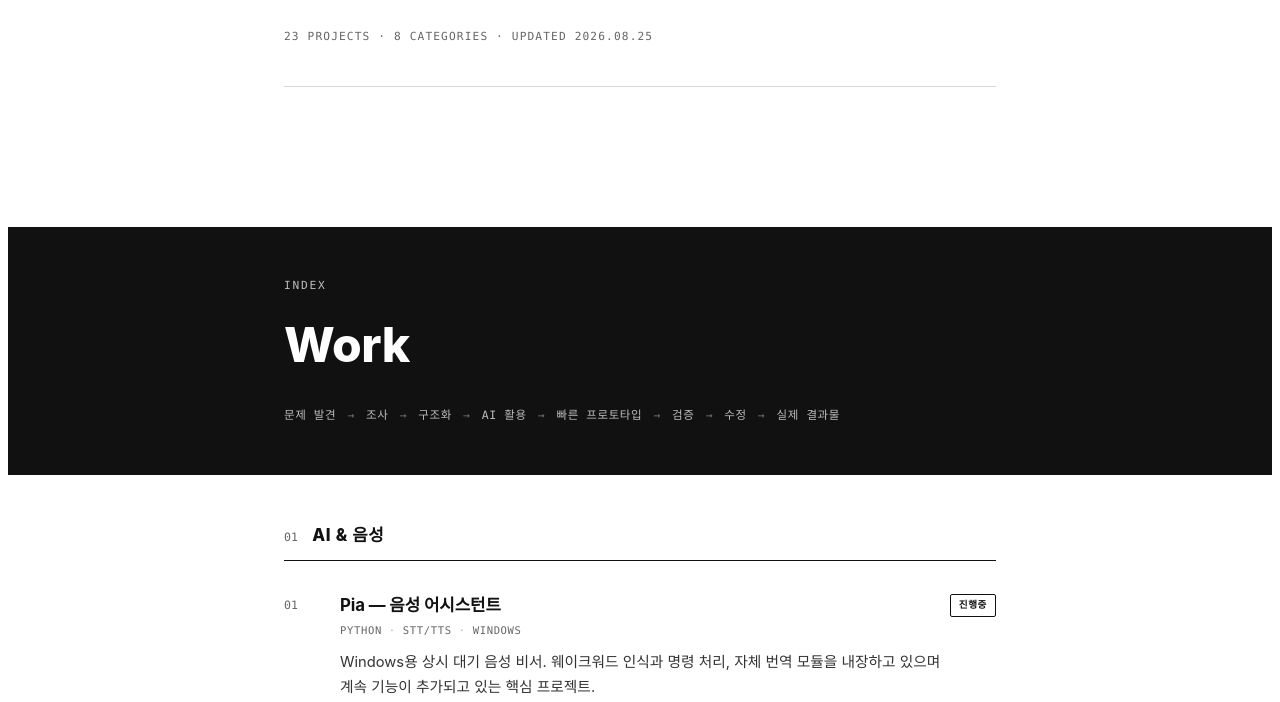
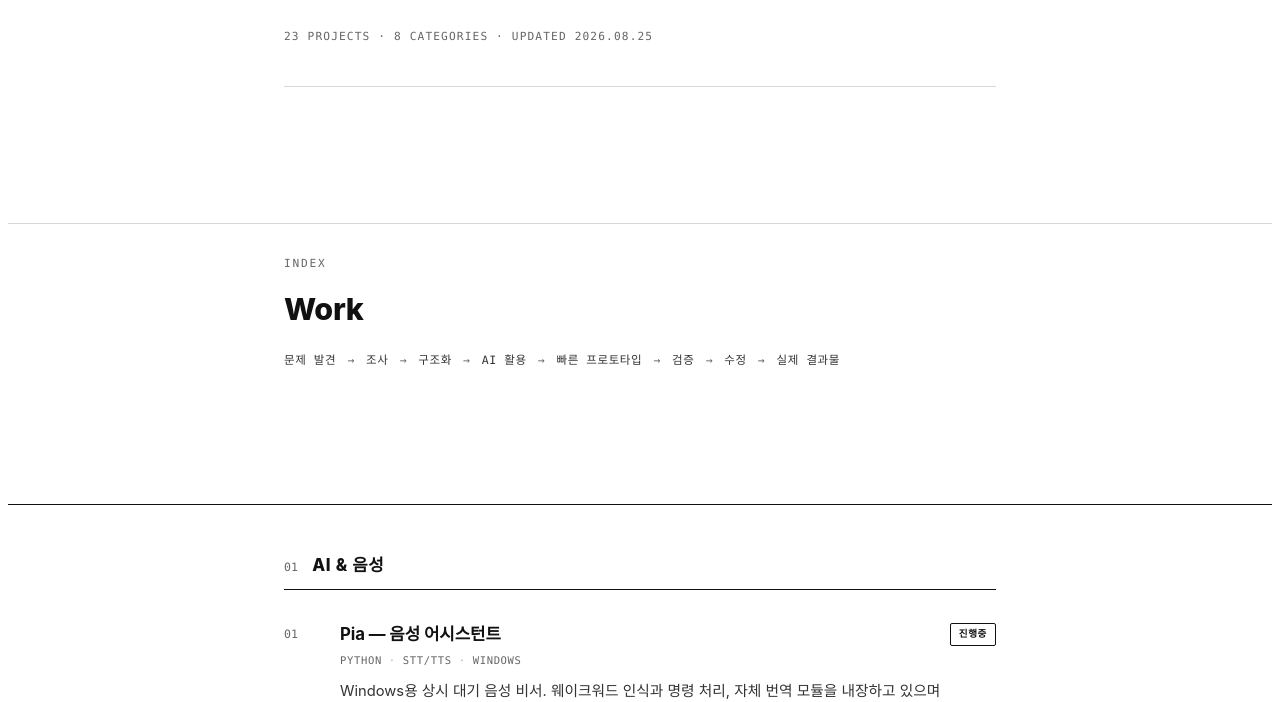
Before and after one commit to rlaalswo4942/portfolio-site, a plain HTML site: page index.html in a window 1280 px wide. Shown: the part 503-1205 px from the top of the page. Drawn offline with Linux system fonts and the light colour scheme.

Commit message:
fix: remove dark color-block from Work intro, use text+rule instead

```diff
--- a/index.html
+++ b/index.html
@@ -177,19 +177,18 @@
     border-bottom: 1px solid var(--line);
   }
 
-  /* ---------- Dark chapter band ---------- */
+  /* ---------- Work intro (text + rule, no color block) ---------- */
   .work-intro {
-    background: var(--dark-bg);
-    color: var(--dark-ink);
-    margin-top: 2.75rem;
+    margin-top: 2.5rem;
+    padding: 2rem 0 2.4rem;
+    border-top: 1px solid var(--line);
+    border-bottom: 1px solid var(--ink);
   }
-  .work-intro .wrap { padding-top: 3.2rem; padding-bottom: 3.2rem; }
-  .work-intro .eyebrow { color: var(--dark-text-2); }
   .work-intro h2 {
-    font-size: clamp(2rem, 6vw, 3rem);
+    font-size: clamp(1.4rem, 3.6vw, 1.9rem);
     font-weight: 800;
     letter-spacing: -0.01em;
-    margin: 0 0 1.6rem;
+    margin: 0 0 1.2rem;
   }
   .process-strip {
     display: flex;
@@ -199,9 +198,9 @@
     font-family: ui-monospace, "JetBrains Mono", "Cascadia Code", "SF Mono", Consolas, monospace;
     font-size: 0.72rem;
     letter-spacing: 0.05em;
-    color: var(--dark-text-2);
+    color: var(--text-2);
   }
-  .process-strip span.sep { color: rgba(255,255,255,0.4); }
+  .process-strip span.sep { color: var(--text-3); }
 
   /* ---------- Category sections ---------- */
   section.category {
```
